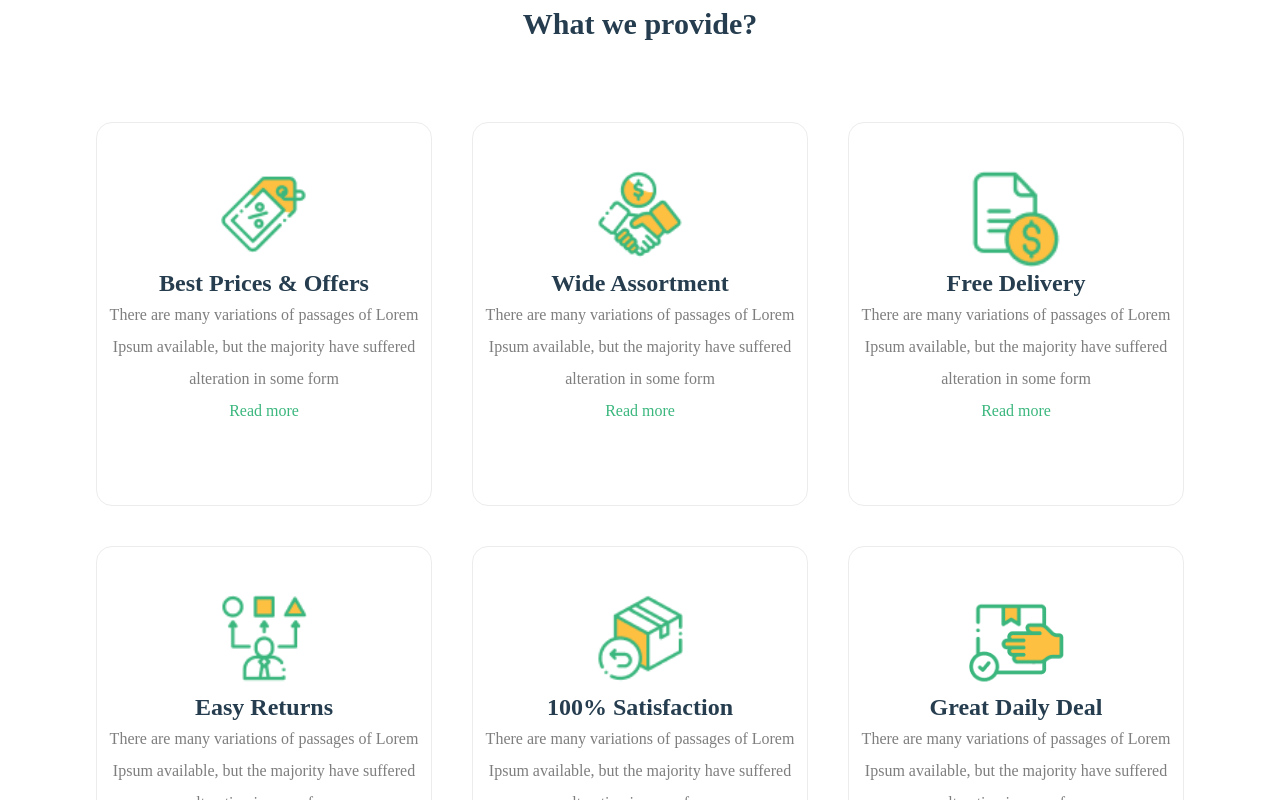
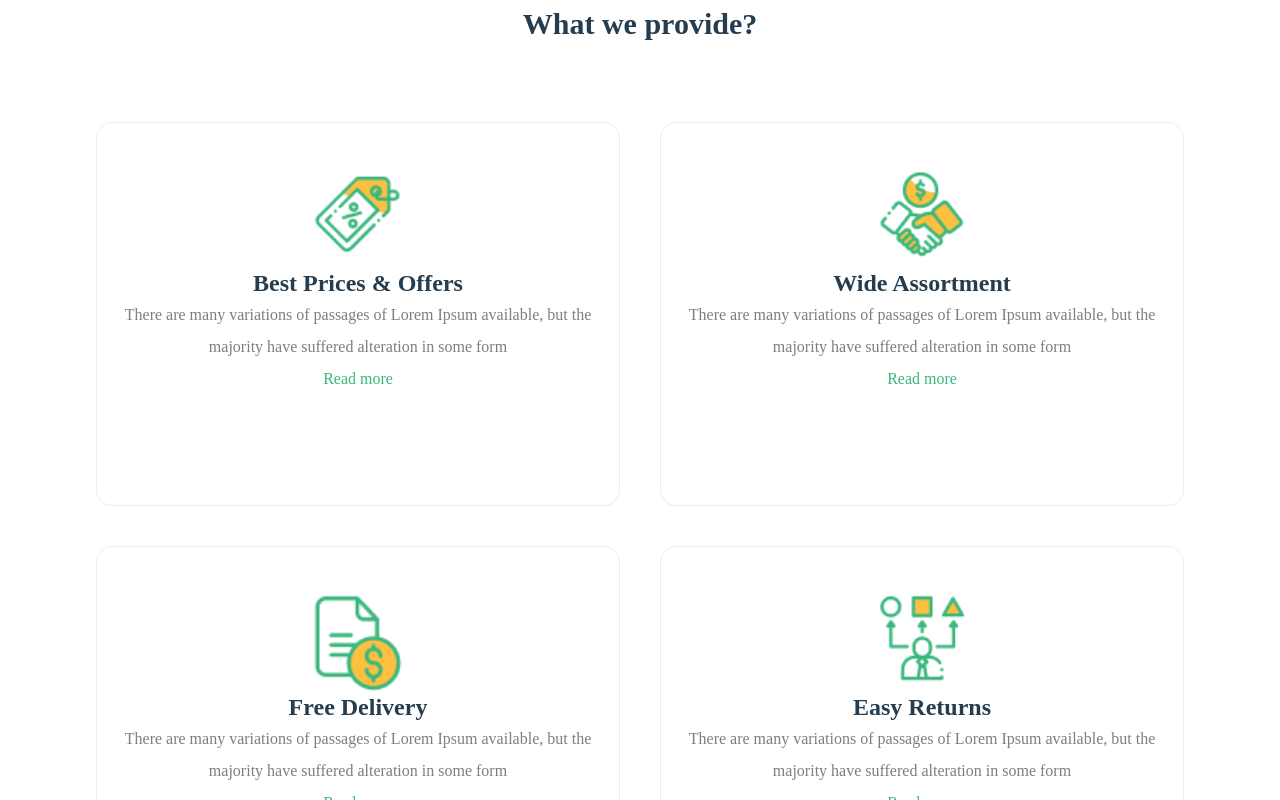
Before and after one commit to vicktor349/nestmart, a Next.js app: page /about in a window 1280 px wide. Shown: the part 860-1660 px from the top of the page. Built offline with nearby package versions, Linux system fonts and the light colour scheme.

Commit message:
Adjusted the minmax with tailwind.config file

```diff
--- a/components/about/WhatweprovideCard.js
+++ b/components/about/WhatweprovideCard.js
@@ -6,7 +6,7 @@ import Image from 'next/image'
 const WhatweprovideCard = () =>
 {
     return (
-        <div className='grid grid-cols-provide gap-10'>
+        <div className='grid ssm:grid-cols-providessm xl:grid-cols-providexl  gap-10'>
             {whatweprovideData.map((data, id) =>
             {
                 return (
--- a/tailwind.config.js
+++ b/tailwind.config.js
@@ -20,7 +20,8 @@ module.exports = {
         "200": "repeat(auto-fit, minmax(170px, 1fr))",
         "100": "repeat(auto-fit, minmax(250px, 1fr))",
         "50": "repeat(auto-fit, minmax(190px, 1fr))",
-        "provide": "repeat(auto-fit, minmax(320px, 1fr))",
+        "providexl": "repeat(auto-fit, minmax(350px, 1fr))",
+        "providessm": "repeat(auto-fit, minmax(300px, 1fr))",
         "footer": "repeat(auto-fit, minmax(260px, 1fr))"
       },
       fontFamily: {
```
